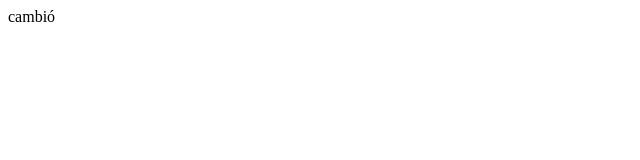
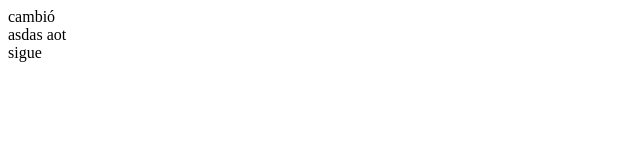
Before and after one commit to Adrek/simplepage, a plain HTML site: page docs/index.html in a window 1280 px wide. Shown: the whole page, without its empty margins (0-640 px from the left). Drawn offline with Linux system fonts and the light colour scheme.

Commit message:
dasdfafsa

```diff
--- a/docs/index.html
+++ b/docs/index.html
@@ -8,5 +8,11 @@
   </head>
   <body>
     cambió
+
+    <div id="oculto">
+      asdas aot
+    </div>
+
+    sigue
   </body>
 </html>
```
